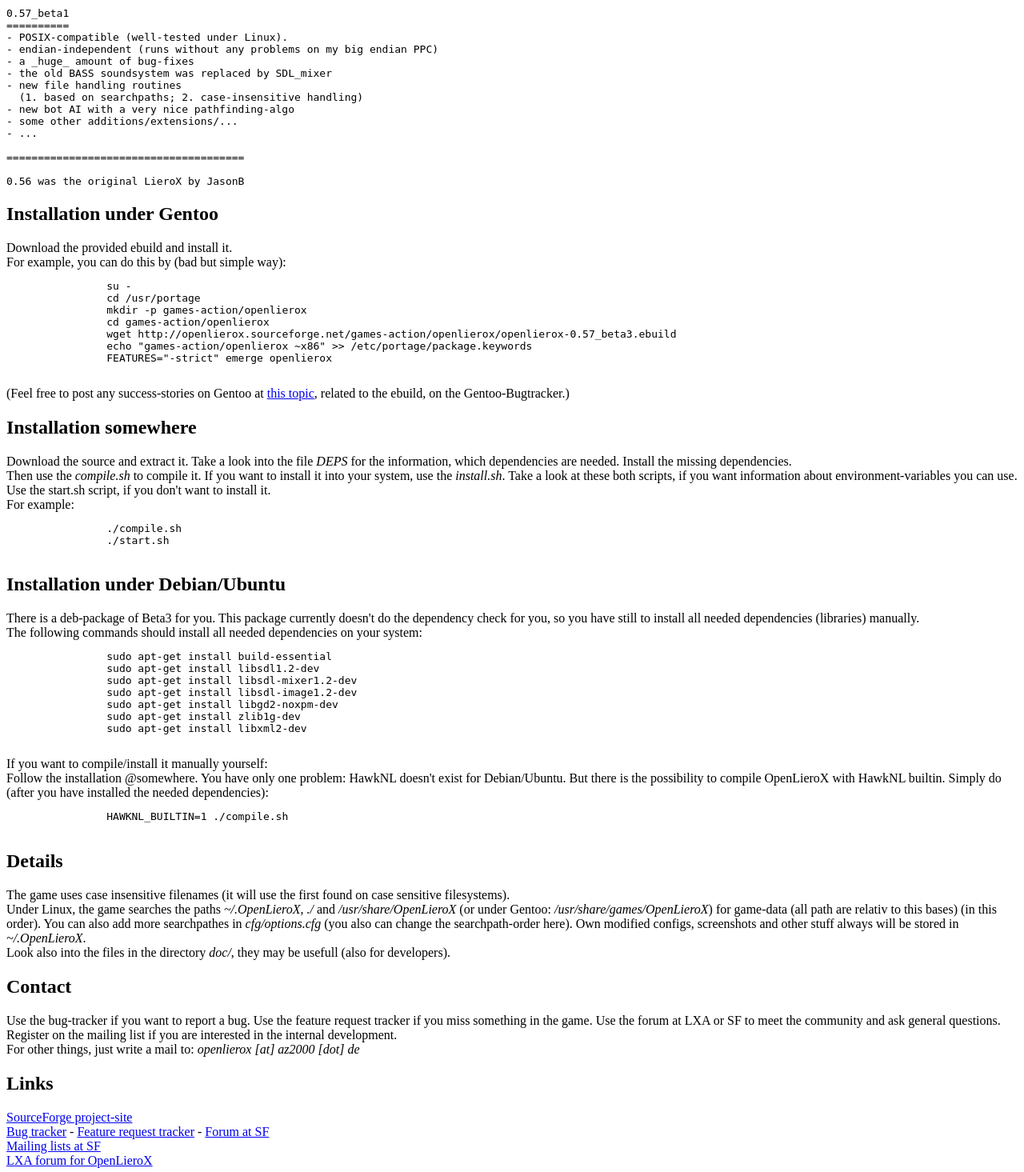
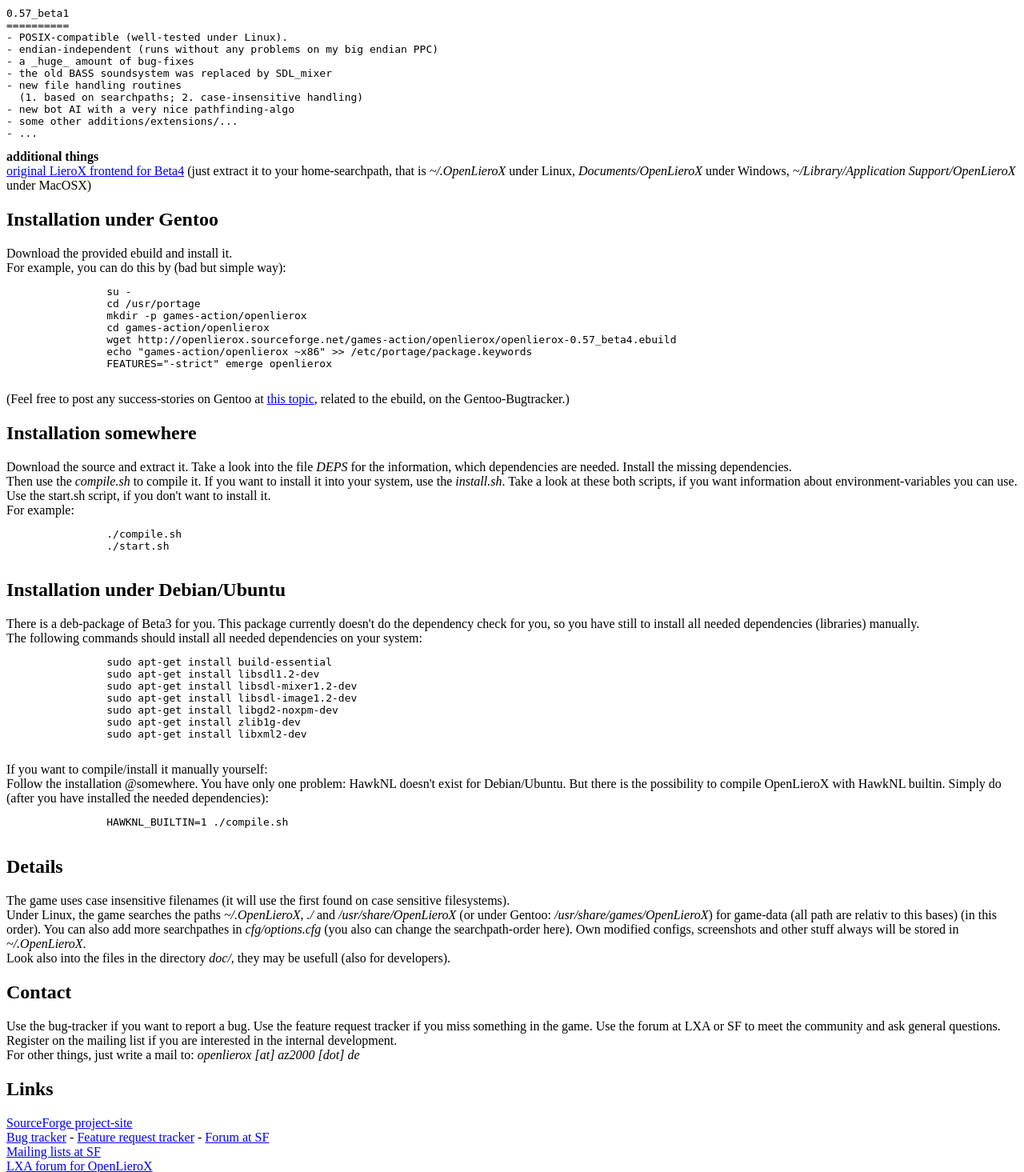
Before and after one commit to albertz/openlierox-distrib, a PHP site: page / in a window 1280 px wide. Shown: the part 3577-5042 px from the top of the page at 80% size. Run offline with PHP 8.4, Linux system fonts and the light colour scheme.

Commit message:
some cleanups
git-svn-id: https://openlierox.svn.sourceforge.net/svnroot/openlierox@1807 34602234-ff1f-0410-a465-ea8f3b77ab7f

```diff
--- a/web/index.php
+++ b/web/index.php
@@ -150,12 +150,10 @@
 - new bot AI with a very nice pathfinding-algo
 - some other additions/extensions/...
 - ...
-
-======================================
-
-0.56 was the original LieroX by JasonB
 </pre>
-
+	<b>additional things</b><br>
+	<a href="additions/original_lxfrontend_for_beta4.zip">original LieroX frontend for Beta4</a>
+	(just extract it to your home-searchpath, that is <i>~/.OpenLieroX</i> under Linux, <i>Documents/OpenLieroX</i> under Windows, <i>~/Library/Application Support/OpenLieroX</i> under MacOSX)
 </p>
 <p>
 	<h2>Installation under Gentoo</h2>
@@ -166,7 +164,7 @@
 		cd /usr/portage
 		mkdir -p games-action/openlierox
 		cd games-action/openlierox
-		wget http://openlierox.sourceforge.net/games-action/openlierox/openlierox-0.57_beta3.ebuild
+		wget http://openlierox.sourceforge.net/games-action/openlierox/openlierox-0.57_beta4.ebuild
 		echo "games-action/openlierox ~x86" >> /etc/portage/package.keywords
 		FEATURES="-strict" emerge openlierox
 	</pre>
```
Also changed, not shown: 1 other file.
